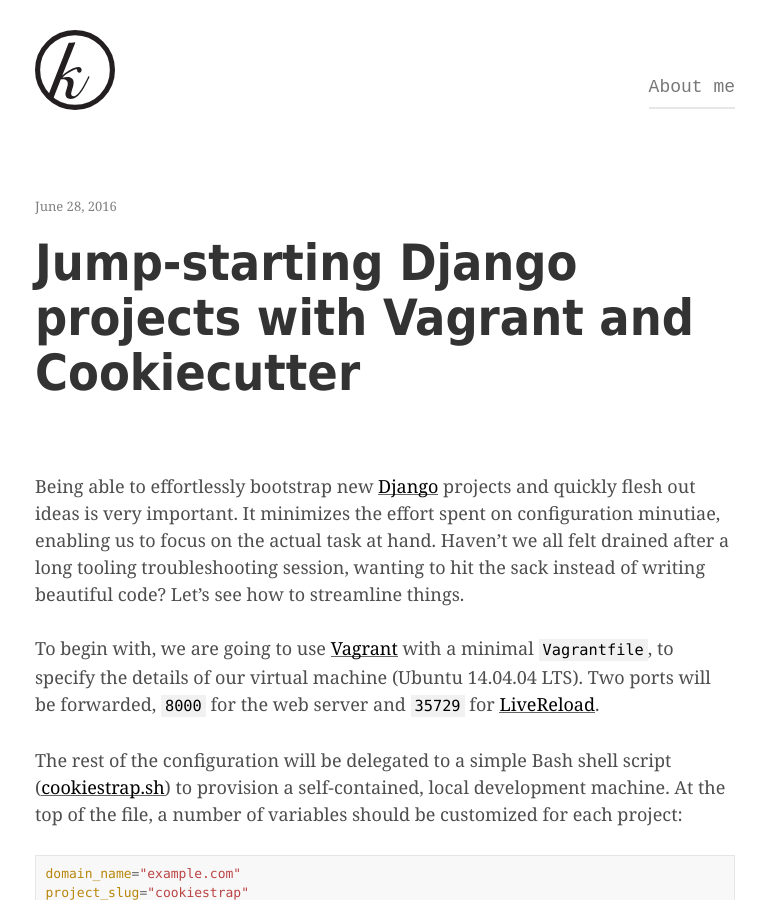
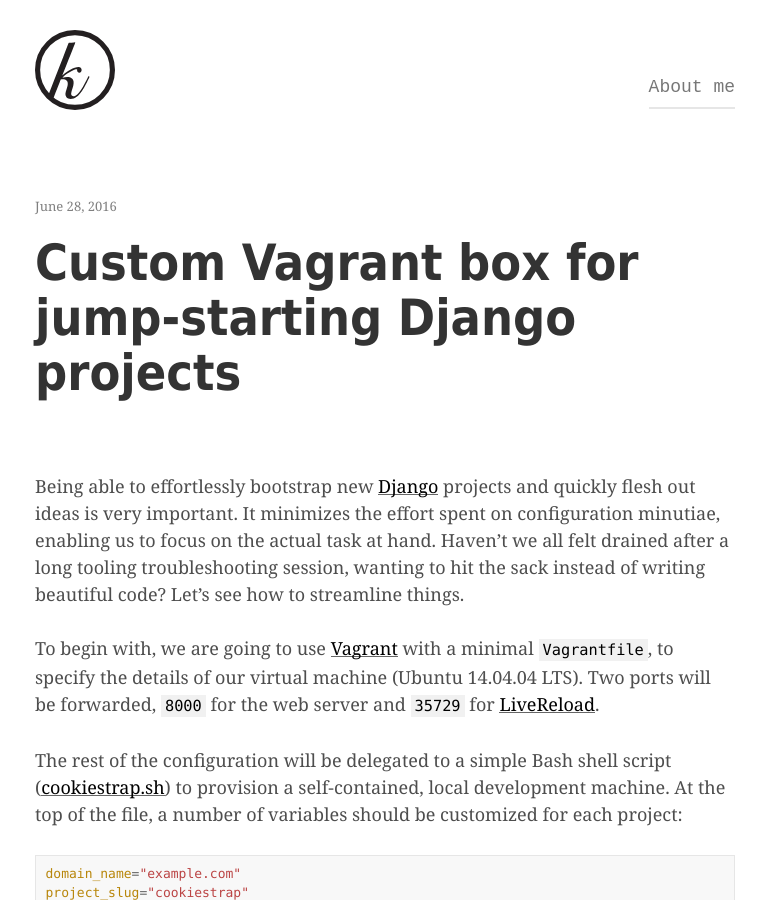
Before and after one commit to ik-fractel/kappataumu.github.com, a Jekyll site: the page built from _posts/2016-06-28-vagrant-box-django-cookiecutter-quickstart.md, in a window 1280 px wide and 900 px high. Shown: the whole window, without its empty margins (255-1021 px from the left). Built offline with Jekyll 4.4.1, drawn with Linux system fonts in a browser that asks for light colours; comment, search, counter and statistics services are not loaded.

Commit message:
Edit post

```diff
--- a/_posts/2016-06-28-vagrant-django-cookiecutter-quickstart.md
+++ b/_posts/2016-06-28-vagrant-box-django-cookiecutter-quickstart.md
@@ -1,8 +1,8 @@
 ---
 category: articles
-description: "Vagrant and Cookiecutter Django for rapid Django web application development"
+description: "Custom Ubuntu Vagrant box for rapid Django web application development, using Cookiecutter Django for the Django project layout."
 published: true
-title: "Jump-starting Django projects with Vagrant and Cookiecutter"
+title: "Custom Vagrant box for jump-starting Django projects"
 ---
 
 Being able to effortlessly bootstrap new [Django](https://www.djangoproject.com/) projects and quickly flesh out ideas is very important. It minimizes the effort spent on configuration minutiae, enabling us to focus on the actual task at hand. Haven't we all felt drained after a long tooling troubleshooting session, wanting to hit the sack instead of writing beautiful code? Let's see how to streamline things.
```
